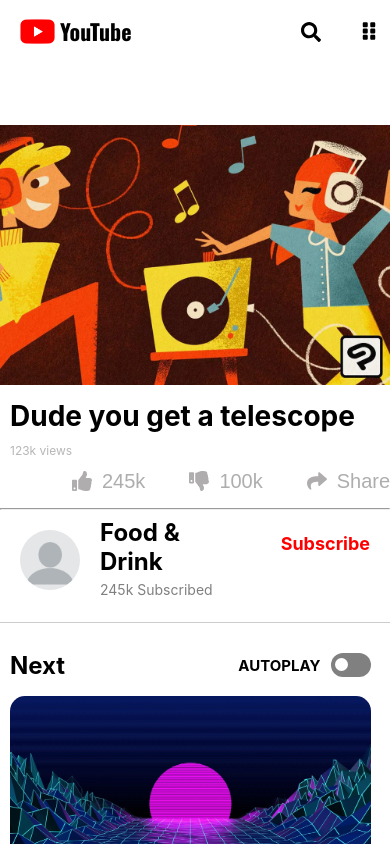
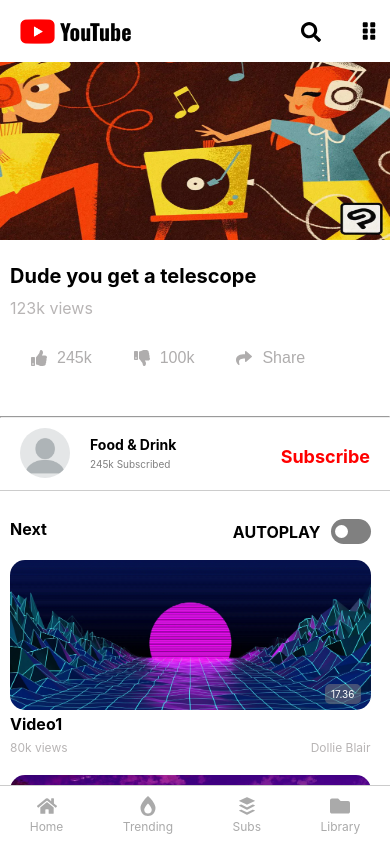
Before and after one commit to Aidimys/Intern-YouTube, a React (Create React App) app: page /video in a window 390 px wide. Shown: the top 844 px of the page. Built offline with nearby package versions, Linux system fonts and the light colour scheme.

Commit message:
pixel perfect for Video Content and adaptive

```diff
--- a/src/Comp/VideoContent/OfferedCard.css
+++ b/src/Comp/VideoContent/OfferedCard.css
@@ -1,7 +1,14 @@
 .OfferedPreview {
-  width: 300px;
-  height: 180px;
+  width: 360px;
+  height: 220px;
   border-radius: 15px;
+}
+.vidName3 {
+  font-size: 28px;
+  margin: 0;
+}
+.imgDiv2 {
+  position: relative;
 }
 .timeIcon2 {
   position: absolute;
@@ -20,20 +27,29 @@
 }
 .vidInfo3 {
   color: rgb(184, 181, 181);
-  font-size: 12px;
+  font-size: 18px;
+  margin: 10px 0 10px 0;
+}
+@media screen and (max-width: 770px) {
+  .imgDiv2 {
+    width: 100%;
+  }
+  .OfferedPreview {
+    width: 100%;
+    height: 420px;
+  }
 }
 @media screen and (max-width: 430px) {
   .OfferedPreview {
     width: 100%;
-    height: auto;
-    max-height: 200px;
+    height: 150px;
     object-fit: cover;
   }
 
   .vidName3 {
     font-size: 16px;
     font-weight: bold;
-    margin: 10px 0 6px 0;
+    margin: 0px 0 6px 0;
   }
 
   .infBlock {
@@ -53,8 +69,9 @@
     color: rgb(184, 181, 181);
   }
 
-  .vidInfo2 {
+  .vidInfo3 {
     font-size: 12px;
+    margin: 0;
   }
 
   .timeIcon2 {
--- a/src/Comp/VideoContent/OfferedCard.jsx
+++ b/src/Comp/VideoContent/OfferedCard.jsx
@@ -3,15 +3,15 @@
   return (
     <div className='OfferedCard'>
       <a href='/video' className='VideoLink'>
-        <div className='imgDiv'>
+        <div className='imgDiv2'>
           <img src={props.preview} alt='video' className='OfferedPreview' />
           <div className='timeIcon2'>{props.duration}</div>
         </div>
 
-        <h4 className='vidName'>{props.name}</h4>
-        <div className='shortInf2'>
-          <p className='vidInfo2'>{props.views} views</p>
-          <p className='vidInfo2'>{props.author}</p>
+        <h4 className='vidName3'>{props.name}</h4>
+        <div className='shortInf3'>
+          <p className='vidInfo3'>{props.views} views</p>
+          <p className='vidInfo3'>{props.author}</p>
         </div>
       </a>
     </div>
--- a/src/Comp/VideoContent/VideoContent.css
+++ b/src/Comp/VideoContent/VideoContent.css
@@ -1,7 +1,8 @@
 .VideoContent {
-  padding-right: 55px;
+  padding-right: 10px;
   display: flex;
   width: 100%;
+  padding-top: 10px;
 }
 .OfferedList {
   list-style: none;
@@ -9,10 +10,9 @@
   flex-direction: column;
   padding: 0;
   width: 100%;
+  gap: 15px;
 }
-.OfferedList > li {
-  margin-bottom: 10px;
-}
+
 .switch input[type="checkbox"] {
   opacity: 0;
   position: absolute;
@@ -22,7 +22,7 @@
   position: relative;
   display: inline-block;
   width: 40px;
-  height: 24px;
+  height: 25px;
 }
 
 .slider {
@@ -65,28 +65,38 @@
 .NextControl {
   display: flex;
   justify-content: space-between;
+  margin-bottom: 20px;
 }
 .NextControl > h2 {
   margin: 0;
+  font-size: 36px;
 }
 .NextControl > div {
   display: flex;
   align-items: center;
+  padding-top: 12px;
 }
 .NextControl > div > h3 {
-  font-size: 15px;
+  font-size: 18px;
   margin: 0 10px 0 0;
 }
 .Player {
   width: 100%;
-  height: 550px;
+  height: 700px;
   border-radius: 15px;
 }
 .InteractionBtns {
   display: flex;
+  padding-bottom: 10px;
+}
+.AuthorImg3 {
+  width: 80px;
+  height: 80px;
+  border-radius: 50%;
+  margin-right: 10px;
 }
 .InteractBtn {
-  font-size: 20px;
+  font-size: 16px;
   display: flex;
   align-items: center;
   background-color: transparent;
@@ -94,37 +104,42 @@
   border-radius: 20px;
   color: rgb(175, 173, 173);
   margin: 0 15px;
-  padding: 7px;
 }
 .InteractBtn > p {
   margin: 0 0 0 10px;
 }
 .InteractBtn:nth-child(4) {
-  font-size: 25px;
+  font-size: 38px;
   font-weight: bolder;
+  margin-right: 0;
 }
 .InteractBtn:hover {
   background-color: rgb(238, 238, 238);
 }
-
+.MainVidInfo {
+  color: rgb(184, 181, 181);
+  font-size: 20px;
+  margin: 0;
+}
 .VideoInteract {
   display: flex;
   flex-direction: column;
 }
 .VideoInteract > h1 {
   margin: 10px 0;
-  font-size: 28px;
+  font-size: 38px;
 }
 .VideoInteract > div {
   display: flex;
   justify-content: space-between;
 }
 .PlayerAndInf {
-  width: 70%;
-  margin: 0 80px;
+  width: 75.5%;
+  margin: 0 40px 0 0;
+  padding-left: 80px;
 }
 .Offered {
-  width: 18%;
+  width: 19%;
 }
 .VideoDesription {
   display: flex;
@@ -136,15 +151,28 @@
   display: flex;
   width: 60%;
 }
-@media screen and (max-width: 430px) {
+@media screen and (max-width: 1600px) {
+  .PlayerAndInf {
+    padding-left: 30px;
+    width: 70%;
+  }
+  .Player {
+    height: 600px;
+  }
+  .Offered {
+    width: 24%;
+  }
+}
+@media screen and (max-width: 770px) {
   .VideoContent {
     flex-direction: column;
-    padding: 80px 0 0 0;
+    padding: 0;
   }
 
   .PlayerAndInf {
     width: 100%;
     margin: 0;
+    padding: 0;
   }
 
   .Player {
@@ -170,10 +198,58 @@
   .Offered {
     width: 95%;
     margin-top: 20px;
-    padding-left: 10px;
+    margin-left: 20px;
+  }
+}
+@media screen and (max-width: 430px) {
+  .PlayerAndInf {
+    width: 100%;
+    margin: 0;
   }
 
-  .SubscribeBtn {
+  .Player {
+    width: 100%;
+    height: 195px;
+    border-radius: 0;
+  }
+  .VideoInteract > h1 {
+    font-size: 20px;
+    padding-top: 10px;
+  }
+  .MainVidInfo {
+    font-size: 16px;
+    margin-bottom: 30px;
+  }
+  .Description {
+    display: none;
+  }
+  .subCount {
+    display: none;
+  }
+  .InteractionBtns {
+    padding-left: 0px;
+    margin-bottom: 30px;
+  }
+  .AuthorImg2 {
+    width: 80px;
+    height: 80px;
+    border-radius: 50%;
+    margin-right: 10px;
+  }
+  .InteractBtn:nth-child(4) {
+    display: none;
+  }
+
+  .Offered {
+    width: 95%;
+    margin-top: 20px;
+    padding-right: 10px;
+    margin-left: 10px;
+  }
+  .OfferedList {
+    gap: 20px;
+  }
+  .SubscribeBtn2 {
     background: none;
     color: red;
     font-weight: bold;
@@ -186,7 +262,7 @@
   .VideoDesription {
     padding-top: 0;
     padding-right: 20px;
-    padding-left: 10px;
+    padding-left: 20px;
   }
   .MobileHR {
     margin-top: 10px;
@@ -198,6 +274,7 @@
     font-weight: bold;
     font-size: 14px;
     margin: 5px 0;
+    align-items: center;
   }
 
   .subCount {
@@ -216,23 +293,29 @@
   .vidInfo2 {
     margin-bottom: 5px;
   }
-  .SubscribeBtn {
+  .SubscribeBtn2 {
     display: none;
   }
-
+  .AuthorName {
+    font-size: 14px;
+    margin-top: 10px;
+  }
+  .AuthorImg3 {
+    width: 50px;
+    height: 50px;
+  }
   .SubscribeMobile {
     color: red;
     font-weight: bold;
     font-size: 18px;
-    padding-top: 15px;
+    padding-top: 20px;
   }
 
   .MobileSubCount {
-    font-size: 14px;
+    font-size: 10px;
     color: gray;
     margin-top: 5px;
   }
-
   .MobileDescMain {
     display: flex;
     align-items: center;
@@ -241,4 +324,16 @@
   .DescrDiv {
     margin-left: 10px;
   }
+  .NextControl > h2 {
+    font-size: 16px;
+  }
+  .NextControl > div > h3 {
+    font-size: 16px;
+  }
+  .NextControl > div {
+    padding: 0;
+  }
+  .NextControl {
+    margin-bottom: 10px;
+  }
 }
--- a/src/Comp/VideoContent/VideoContent.jsx
+++ b/src/Comp/VideoContent/VideoContent.jsx
@@ -5,6 +5,7 @@
 import { FaShare, FaThumbsUp, FaThumbsDown } from "react-icons/fa";
 import PlayingVid from "../../images/Previews/image14.jpg";
 import { useEffect, useState } from "react";
+import { FaBurn, FaFolder, FaHome, FaBuffer } from "react-icons/fa";
 
 const VideoContent = (video, key) => {
   const [isMobile, setIsMobile] = useState(window.innerWidth <= 430);
@@ -24,7 +25,7 @@
         <section className='VideoInteract'>
           <h1>Dude you get a telescope</h1>
           <div>
-            <p className='vidInfo2'>123k views</p>
+            <p className='MainVidInfo'>123k views</p>
             <div className='InteractionBtns'>
               <button className='InteractBtn'>
                 <FaThumbsUp /> <p>245k</p>
@@ -44,7 +45,7 @@
         <hr />
         <section className='VideoDesription'>
           <div className='MobileDescMain'>
-            <img src={author} alt='author' className='AuthorImg2' />
+            <img src={author} alt='author' className='AuthorImg3' />
             <div className='DescrDiv'>
               <h2 className='AuthorName'>Food & Drink</h2>
 
@@ -72,7 +73,7 @@
           {isMobile ? (
             <span className='SubscribeMobile'>Subscribe</span>
           ) : (
-            <button className='SubscribeBtn'>Subscribe 245k</button>
+            <button className='SubscribeBtn2'>Subscribe 245k</button>
           )}
         </section>
         {isMobile && <hr className='MobileHR' />}
@@ -99,6 +100,24 @@
           })}
         </ul>
       </div>
+      <div className='BottomMenu'>
+        <a href='#home'>
+          <FaHome />
+          Home
+        </a>
+        <a href='#trending'>
+          <FaBurn />
+          Trending
+        </a>
+        <a href='#subscriptions'>
+          <FaBuffer />
+          Subs
+        </a>
+        <a href='#library'>
+          <FaFolder />
+          Library
+        </a>
+      </div>
     </div>
   );
 };
```
